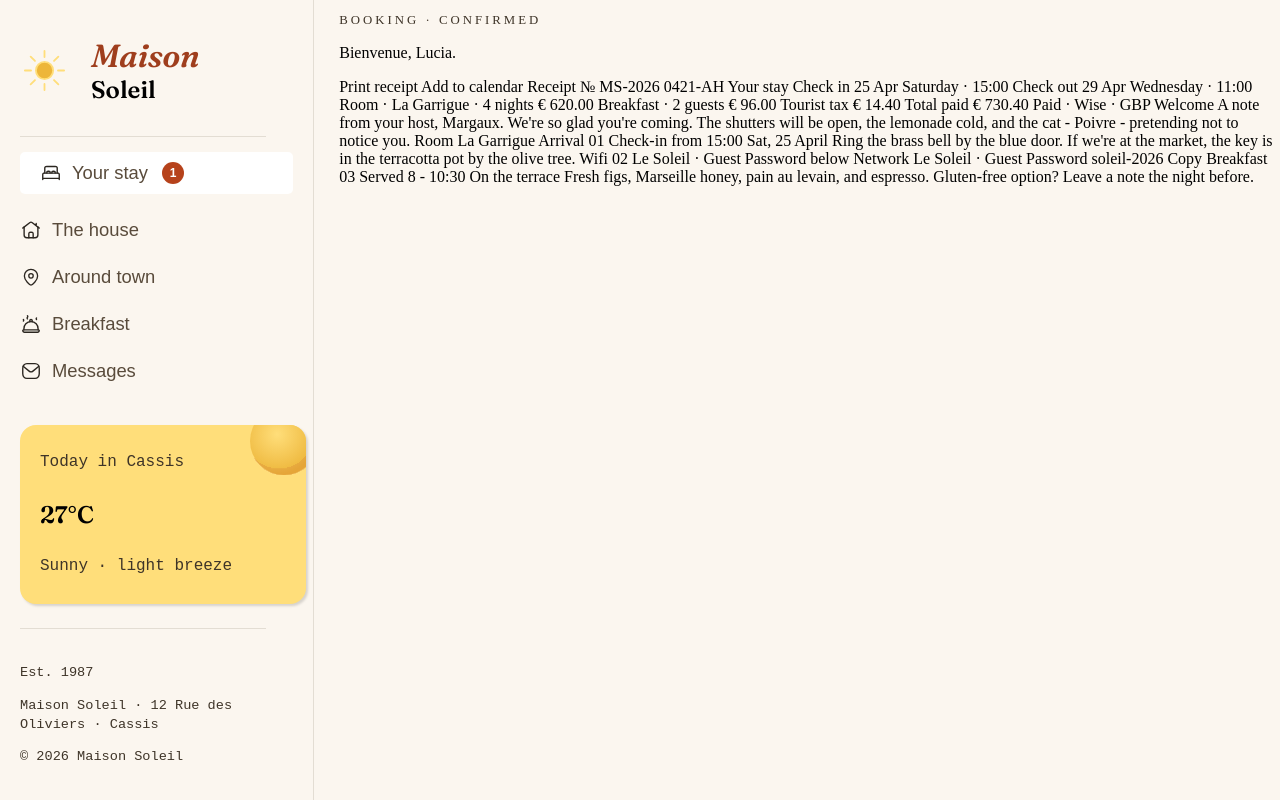
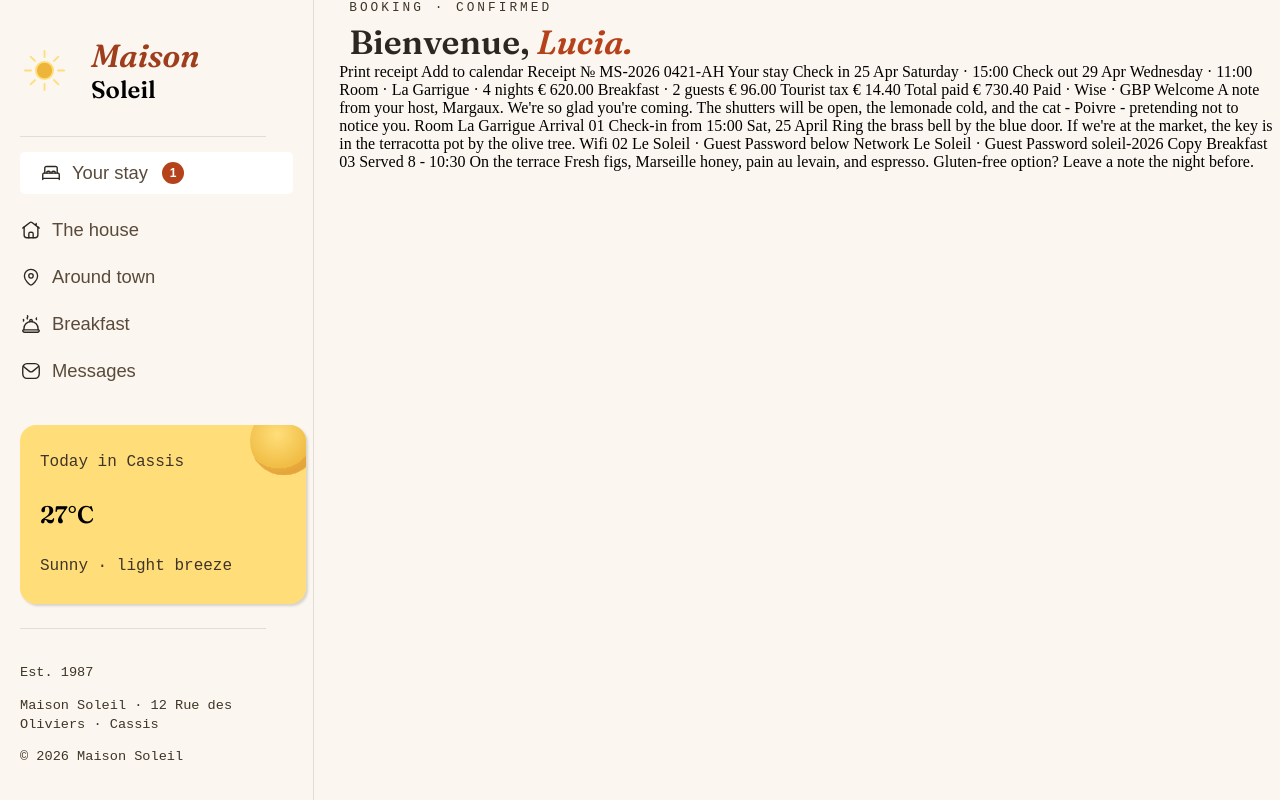
Before and after one commit to Madu-alt/Host-book, a plain HTML site: page index.html in a window 1280 px wide. Drawn offline with Linux system fonts and the light colour scheme; a web font is replaced by a local one.

Commit message:
style: remove a margem dos títulos

```diff
--- a/index.html
+++ b/index.html
@@ -69,9 +69,10 @@
     <div class="vertical-line"></div>
 
     <main>
-
-      <p id="titleP">BOOKING · CONFIRMED</p>
-      <p>Bienvenue, Lucia.</p>
+      <div id="titleMain">
+        <p id="titleP" class="dm-mono-regular">BOOKING · CONFIRMED</p>
+        <p id="bigTitle" class="fraunces-semibold">Bienvenue, <span id="lucia">Lucia.</span></p>
+      </div>
 
       Print receipt
       Add to calendar
--- a/styles.css
+++ b/styles.css
@@ -16,7 +16,7 @@ body {
   font-family: "Fraunces", serif;
   font-optical-sizing: auto;
   font-weight: 600;
-  font-style: semibold;
+  font-weight: bold;
   font-variation-settings:
     "SOFT" 0,
     "WONK" 0;
@@ -192,4 +192,25 @@ main {
   color: hsl(33, 22%, 20%);
   font-size: 0.8rem;
   letter-spacing: 3px;
+  margin: 0;
 }
+
+#bigTitle {
+  color: hsl(33, 15%, 15%);
+  font-size: 2.1rem;
+  margin: 0;
+}
+
+#lucia{
+  color: hsl(15, 74%, 41%);
+  font-style: italic;
+}
+
+#titleMain {
+  display: flex;
+  flex-direction: column;
+  align-items: flex-start;
+  width: 400px;
+  margin-left: 10px;
+  gap: 6px;
+}
```
